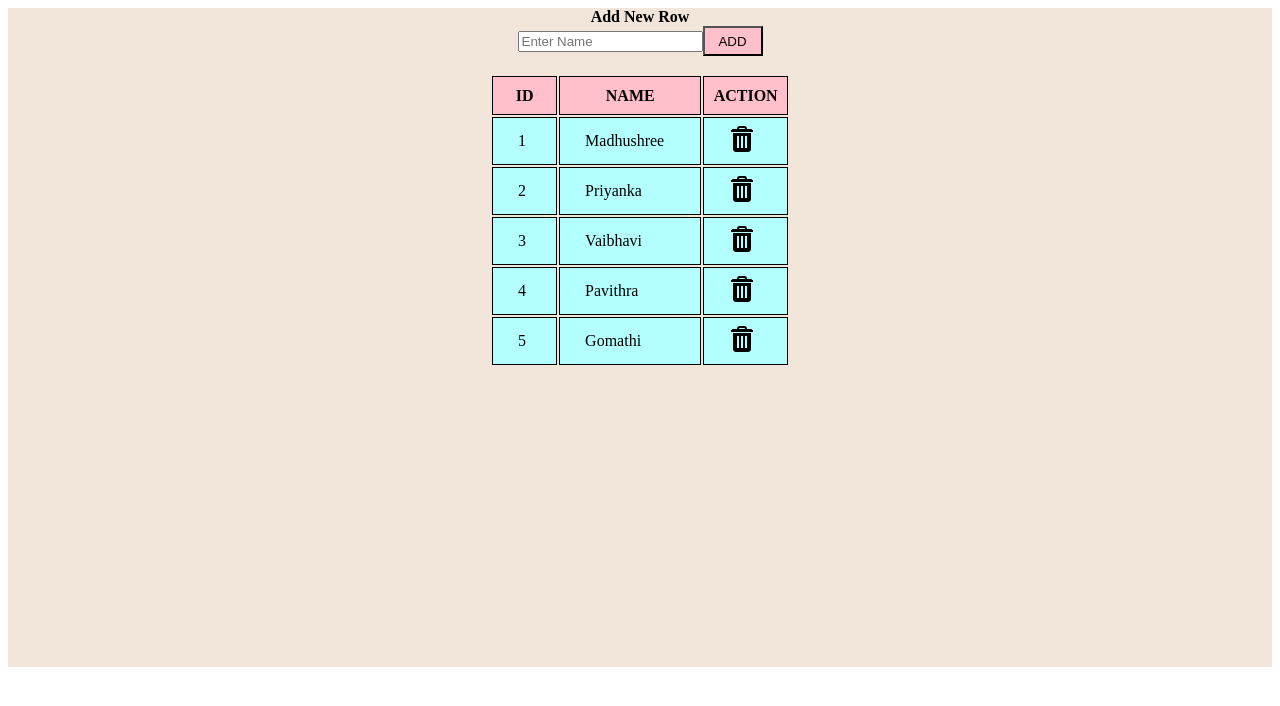
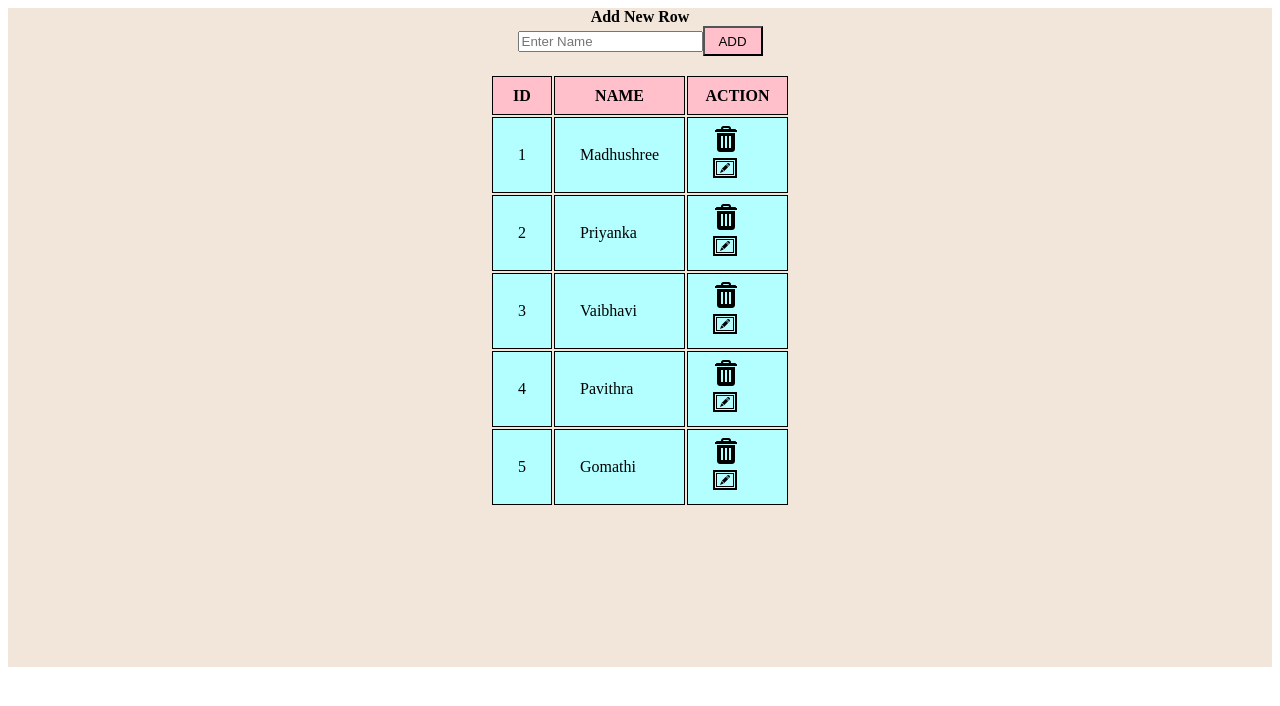
Before and after one commit to madhushree1702/React-Task2, a React (Create React App) app: page / in a window 1280 px wide. Shown: the top 706 px of the page. Built offline with nearby package versions, Linux system fonts and the light colour scheme.

Commit message:
Edit is working

```diff
--- a/src/Home.js
+++ b/src/Home.js
@@ -1,7 +1,5 @@
 import React from 'react';
 import Table from './Table';
-import { getElementError } from '@testing-library/dom';
-
 
 class Home extends React.Component {
     constructor(props) {
@@ -9,7 +7,10 @@ class Home extends React.Component {
 
         this.state = {
             newEmployeeName: "",
-            Validmessage: "Enter a valid Name",
+            editedEmployee: {
+                id: 0, name: ""
+            },
+            isEditing: false,
             employees : [
                 {id: 1, name: 'Madhushree'},
                 {id: 2, name: 'Priyanka'},
@@ -23,13 +24,7 @@ class Home extends React.Component {
     validParams(){
         if(this.state.newEmployeeName != undefined && this.state.newEmployeeName != "") {
             return true
-            this.setState({
-                Validmessage: false
-            })
         } else {
-            this.setState({
-                Validmessage: true
-            })
             return false
         }
     }
@@ -37,11 +32,16 @@ class Home extends React.Component {
     triggerSubmit(){
         if (this.validParams()){
             var listOfEmployee = this.state.employees
-            var newEmployee = {
-                id: listOfEmployee.length + 1,
-                name: this.state.newEmployeeName
+            if (this.state.isEditing) {
+                this.state.editedEmployee.name = this.state.newEmployeeName
+                this.state.isEditing = false
+            } else {
+                var newEmployee = {
+                    id: listOfEmployee.length + 1,
+                    name: this.state.newEmployeeName
+                }
+                listOfEmployee.push(newEmployee)
             }
-            listOfEmployee.push(newEmployee)
             this.setState({
                 employees: listOfEmployee
             })
@@ -57,19 +57,29 @@ class Home extends React.Component {
         })
     }
 
+    editEmployee = (employee) => {
+        this.setState({
+            isEditing: true,
+            editedEmployee: employee,
+            newEmployeeName: employee.name
+        })
+
+    }
+
+
     render() {
         return (
             <div align="center"><b> Add New Row </b>
             <div className="Search" align="center">
-                <input type="text" placeholder="Enter Name" onChange={(e) => {
+                <input type="text" placeholder="Enter Name" value={this.state.newEmployeeName} onChange={(e) => {
                   this.setState({
-                      newEmployeeName: e.target.value
+                      newEmployeeName: e.target.value,
                   })
-                }}/>
+                }} />
 
                 <button onClick={this.triggerSubmit.bind(this)}> ADD </button>
                 <br /><br />
-                <Table employees={this.state.employees} deleteEmployee={this.deleteEmployee} />
+                <Table employees={this.state.employees} deleteEmployee={this.deleteEmployee} editEmployee={this.editEmployee} />
             </div>
             </div>
         )
--- a/src/Table.js
+++ b/src/Table.js
@@ -32,7 +32,8 @@ class Table extends React.Component {
     return (
       employees.map((employee) => {
         return (
-          <TableRow employee={employee} deleteEmployee={() => this.props.deleteEmployee(employee)}></TableRow>
+          <TableRow employee={employee} deleteEmployee={() => this.props.deleteEmployee(employee)}
+          editEmployee={() => this.props.editEmployee(employee)} />
         )
       })
     )
--- a/src/TableRow.js
+++ b/src/TableRow.js
@@ -1,6 +1,7 @@
 import React from 'react';
 import {Table} from 'react-bootstrap'
 import trash from '../src/assets/images/valorant/trash.png'
+import edit from '../src/assets/images/valorant/edit.png'
 
 class TableRow extends React.Component {
 
@@ -10,10 +11,15 @@ class TableRow extends React.Component {
                 <tr>
                 <td>{employee.id}</td>
                 <td>{employee.name}</td>
-                <td><img onClick={this.props.deleteEmployee} src={trash}/></td>
+                <td>
+                    <img onClick={this.props.deleteEmployee} src={trash}/>
+                    <img onClick={this.props.editEmployee} src={edit}/>
+                </td>
+                {/* <img onClick={this.props.editEmployee} src={edit}/></td> */}
                 {/* <img onClick={() => { this.onClick(this.props.) }} src={trash} /> */}
                 {/* <td><input class='myclass' type='button' value='Delete'/></td> */}
                 </tr>
+                //
          )
     }
 
```
Also changed, not shown: src/assets/images/valorant/edit.png (added).
